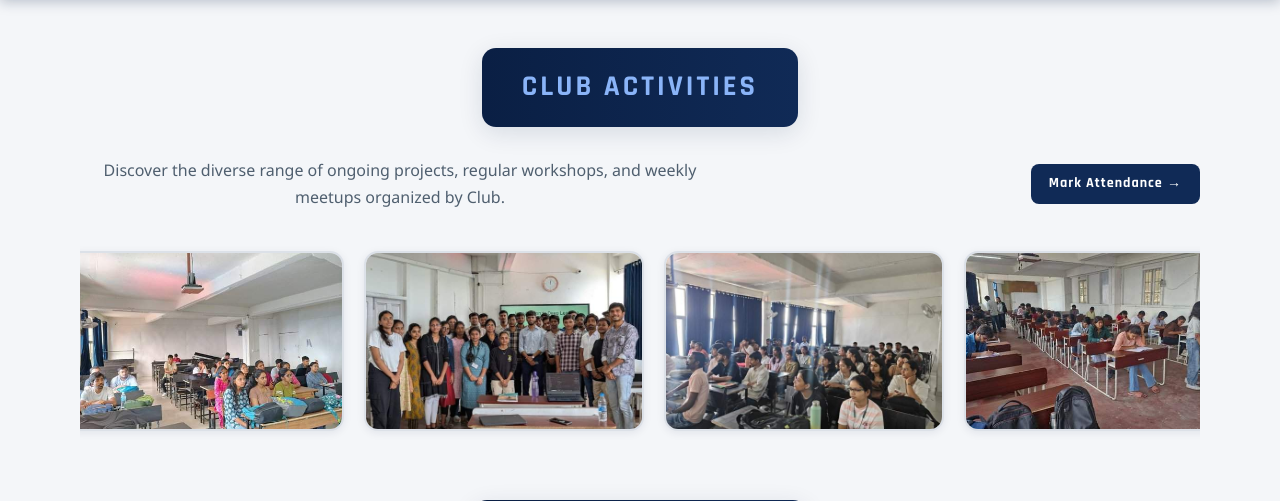
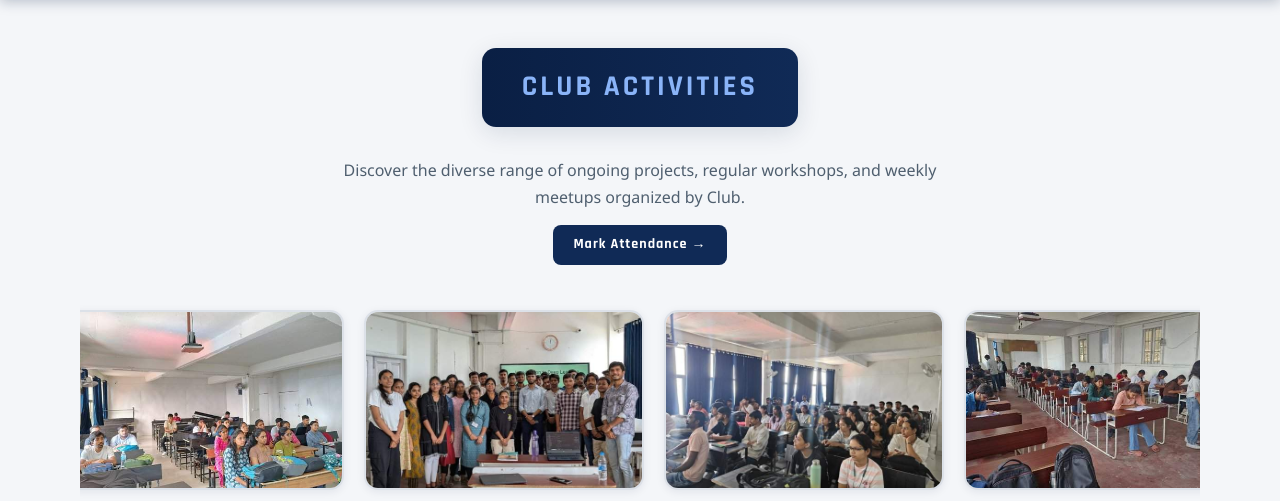
Before and after one commit to coding-ai-club-nitmz/coding-ai-club-nitmizoram, a Flask app: page /events in a window 1280 px wide. Shown: the part 210-711 px from the top of the page. Run offline with Flask 3, Linux system fonts and the light colour scheme.

Commit message:
Center Club Activities description text and position Mark Attendance button below it

```diff
--- a/templates/events.html
+++ b/templates/events.html
@@ -9,9 +9,9 @@
 {% block content %}
     <section class="section">
         <div class="technox-bar">Club Activities</div>
-        <div style="display: flex; justify-content: space-between; align-items: center; flex-wrap: wrap; gap: 15px; margin-bottom: 20px;">
-            <p style="margin: 0; flex: 1; min-width: 250px;">Discover the diverse range of ongoing projects, regular workshops, and weekly meetups organized by Club.</p>
-            <a href="/attendance" class="notice-detail-btn" style="padding: 8px 18px; font-size: 0.88rem; display: inline-flex; align-items: center; gap: 6px; white-space: nowrap;">
+        <p style="margin-bottom: 14px;">Discover the diverse range of ongoing projects, regular workshops, and weekly meetups organized by Club.</p>
+        <div style="margin-bottom: 25px; text-align: center;">
+            <a href="/attendance" class="notice-detail-btn" style="padding: 8px 20px; font-size: 0.88rem; display: inline-flex; align-items: center; gap: 6px;">
                 Mark Attendance &rarr;
             </a>
         </div>
```
